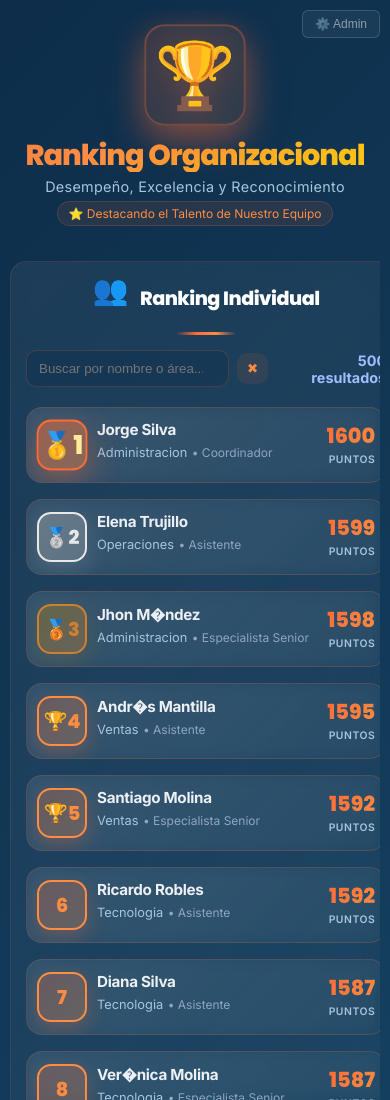
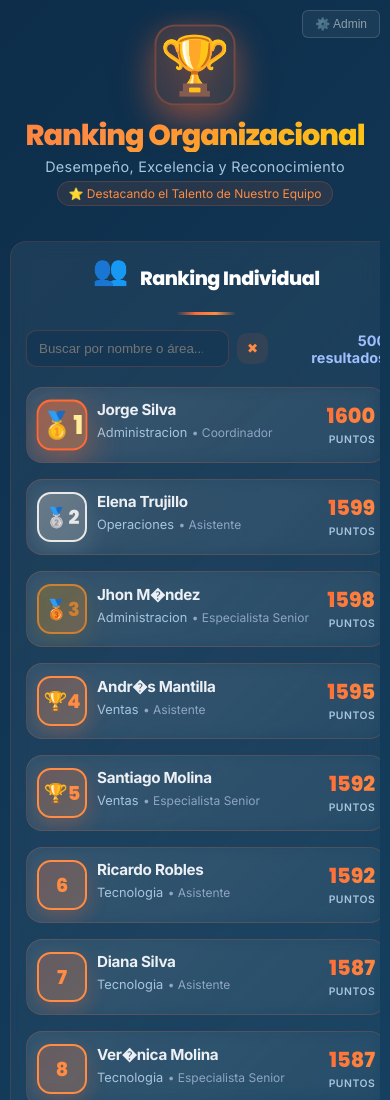
Before and after one commit to luisangellr13/ranking, a website: page index.html in a window 390 px wide. Shown: the top 1100 px of the page. Drawn offline with Linux system fonts and the light colour scheme; no server answers.

```diff
--- a/assets/css/style.css
+++ b/assets/css/style.css
@@ -83,13 +83,15 @@
             position: relative;
             z-index: 1;
             display: flex;
-            flex-direction: column;
-            align-items: center;
+            flex-direction: row;
+            align-items: center;
+            justify-content: flex-start;
             width: 100%;
             max-width: 100%;
             min-height: 120px;
             box-sizing: border-box;
             overflow: visible;
+            gap: 20px;
         }
 
         .header-icon-wrapper {
@@ -103,16 +105,16 @@
             font-size: 4rem;
             width: 100px;
             height: 100px;
-            margin: 0 auto 15px auto;
+            flex-shrink: 0;
             background: linear-gradient(135deg, rgba(255, 107, 53, 0.15) 0%, rgba(255, 140, 66, 0.1) 100%);
             border-radius: 20px;
             border: 2px solid rgba(255, 107, 53, 0.3);
             animation: pulse 3s ease-in-out infinite;
             filter: drop-shadow(0 4px 15px rgba(255, 107, 53, 0.3));
             box-sizing: border-box;
-            flex-shrink: 0;
             overflow: visible;
             line-height: 1;
+            margin: 0;
         }
 
         .header-text,
@@ -123,6 +125,7 @@
             text-align: center;
             min-height: 120px;
             justify-content: center;
+            flex: 1;
             width: 100%;
             max-width: 100%;
             box-sizing: border-box;
@@ -1018,6 +1021,12 @@
                 margin: 0 auto 15px auto;
             }
 
+            .header-content {
+                flex-direction: column;
+                align-items: center;
+                gap: 15px;
+            }
+
             .header-icon-wrapper {
                 display: none;
             }
@@ -1027,12 +1036,18 @@
                 left: auto;
                 top: auto;
                 transform: none;
-                width: 100px;
-                height: 100px;
-                font-size: 4rem;
-                margin: 0 auto 15px auto;
+                width: 80px;
+                height: 80px;
+                font-size: 3.5rem;
+                margin: 0;
                 overflow: visible;
                 line-height: 1;
+            }
+
+            .header-text,
+            .header-text-content {
+                flex: 1;
+                width: 100%;
             }
 
             .header h1 {
--- a/assets/js/main.js
+++ b/assets/js/main.js
@@ -22,19 +22,35 @@
     const RENDER_API_URL = 'https://ranking-81qv.onrender.com';
 
     // Detectar si estamos en producción (no localhost)
+    // GitHub Pages usa dominios como username.github.io o *.github.io
     const isProduction = window.location.hostname !== 'localhost' &&
                         window.location.hostname !== '127.0.0.1' &&
-                        !window.location.hostname.startsWith('192.168.');
+                        !window.location.hostname.startsWith('192.168.') &&
+                        window.location.hostname !== '127.0.0.1' &&
+                        !window.location.hostname.includes('localhost');
 
     // Configuración compartida
+    // Lógica:
+    // - Si USE_LOCAL_SERVER es true → siempre usa local
+    // - Si USE_LOCAL_SERVER es false y estamos en producción (GitHub Pages) → usa Render
+    // - Si USE_LOCAL_SERVER es false y estamos en desarrollo → usa local
     const CONFIG = {
         ROOT_EMAIL: 'luisangellr13@gmail.com',
         ROOT_PASSWORD: 'Luis1309*',
         DATA_URL: 'assets/data/ranking.json',
-        // Si USE_LOCAL_SERVER es true, usa local. Si es false, usa Render en producción o local en desarrollo
         API_BASE: USE_LOCAL_SERVER ? LOCAL_SERVER_URL : (isProduction ? RENDER_API_URL : LOCAL_SERVER_URL),
         USE_API: true // Siempre usar API
     };
+
+    // Log adicional para debugging en producción
+    if (isProduction) {
+        console.log('🌐 Modo PRODUCCIÓN detectado:', {
+            hostname: window.location.hostname,
+            USE_LOCAL_SERVER: USE_LOCAL_SERVER,
+            API_BASE: CONFIG.API_BASE,
+            esperado: 'https://ranking-81qv.onrender.com'
+        });
+    }
 
     console.log('🔧 Configuración del servidor:', {
         USE_LOCAL_SERVER: USE_LOCAL_SERVER,
```
